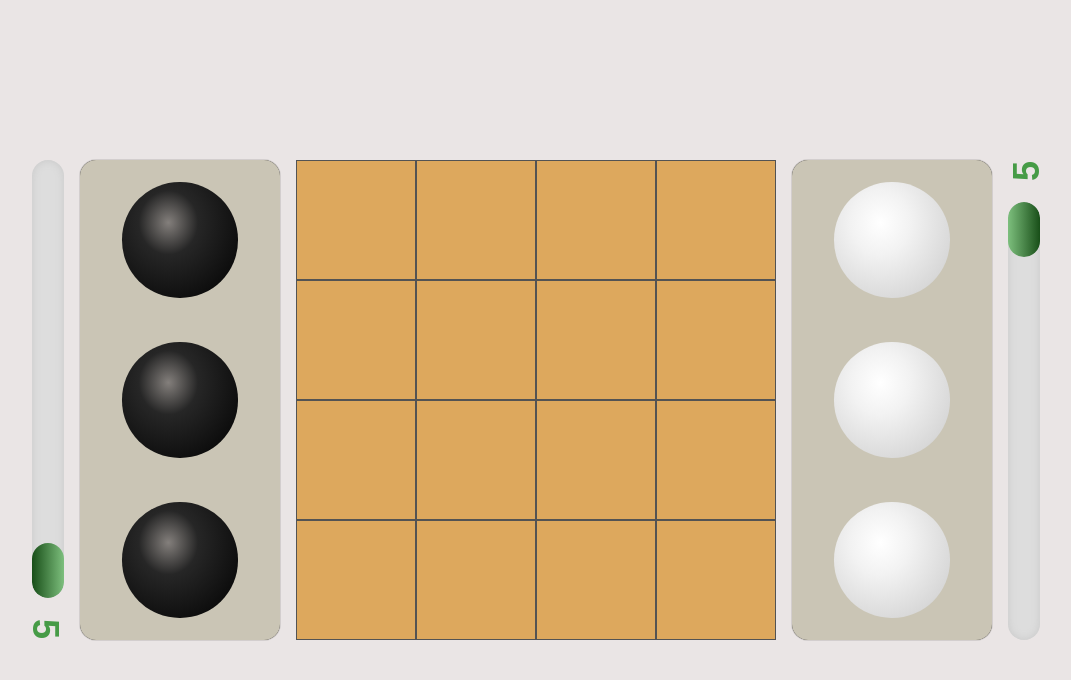
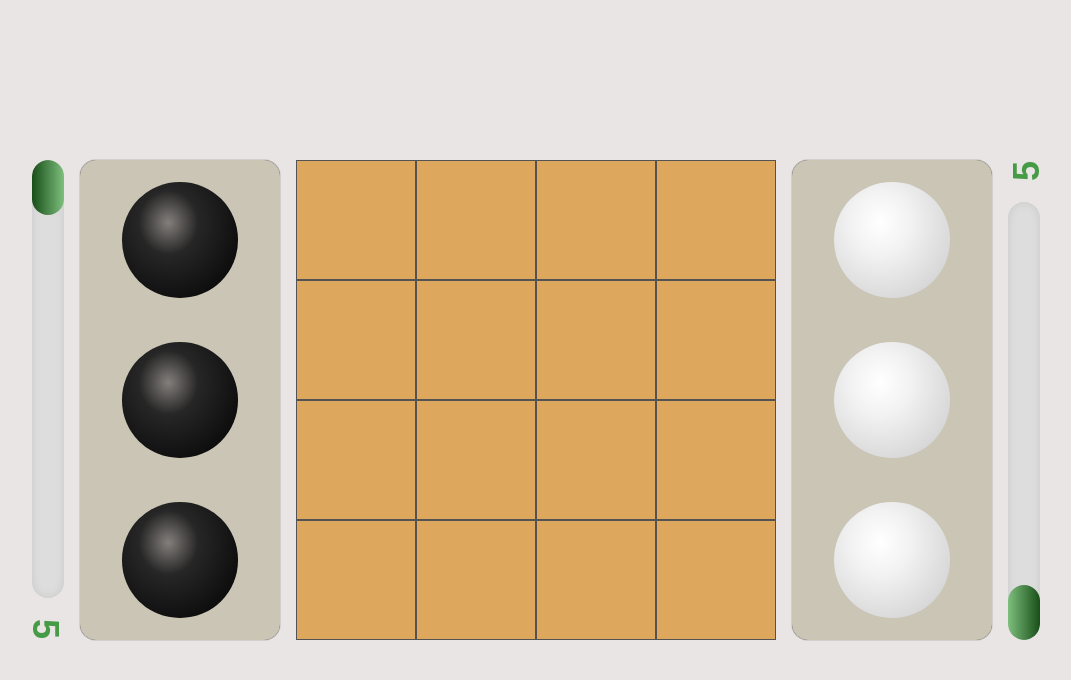
Before and after one commit to johnny031/fungame15, a plain HTML site: page index.html in a window 1280 px wide. Shown: the whole page, without its empty margins (104-1175 px from the left). Drawn offline with nearby package versions, Linux system fonts and the light colour scheme.

Commit message:
fix timer bar orientation when view on landscape

```diff
--- a/style.css
+++ b/style.css
@@ -186,6 +186,18 @@ body {
     flex-direction: column-reverse;
   }
 
+  .timer-bar-wrapper {
+    height: 100%;
+    display: flex;
+    align-items: end;
+  }
+
+  .timer-bar {
+    height: var(--bar-width);
+    width: 4vmin;
+    background: linear-gradient(to right, var(--color1), var(--color2));
+  }
+
   .timer-number {
     --rotate: -90deg;
   }
@@ -195,16 +207,6 @@ body {
     width: calc(var(--piece-section-width) - 2vmin);
     max-width: calc(var(--piece-section-length) / 4);
   }
-
-  .timer-bar-wrapper {
-    height: 100%;
-  }
-
-  .timer-bar {
-    height: var(--bar-width);
-    width: 4vmin;
-    background: linear-gradient(to right, var(--color1), var(--color2));
-  }
 }
 
 @media screen and (min-width: 800px) {
```
